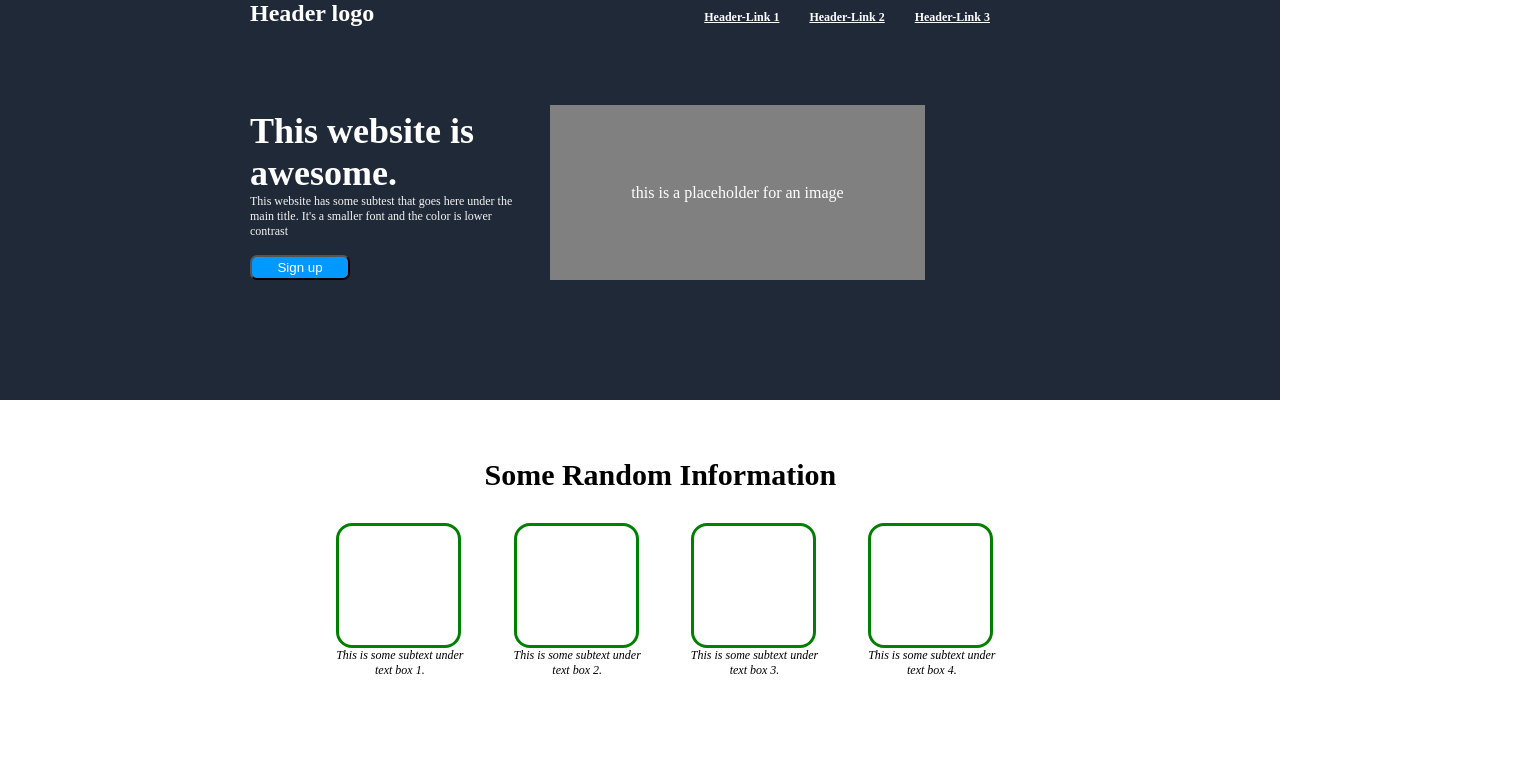
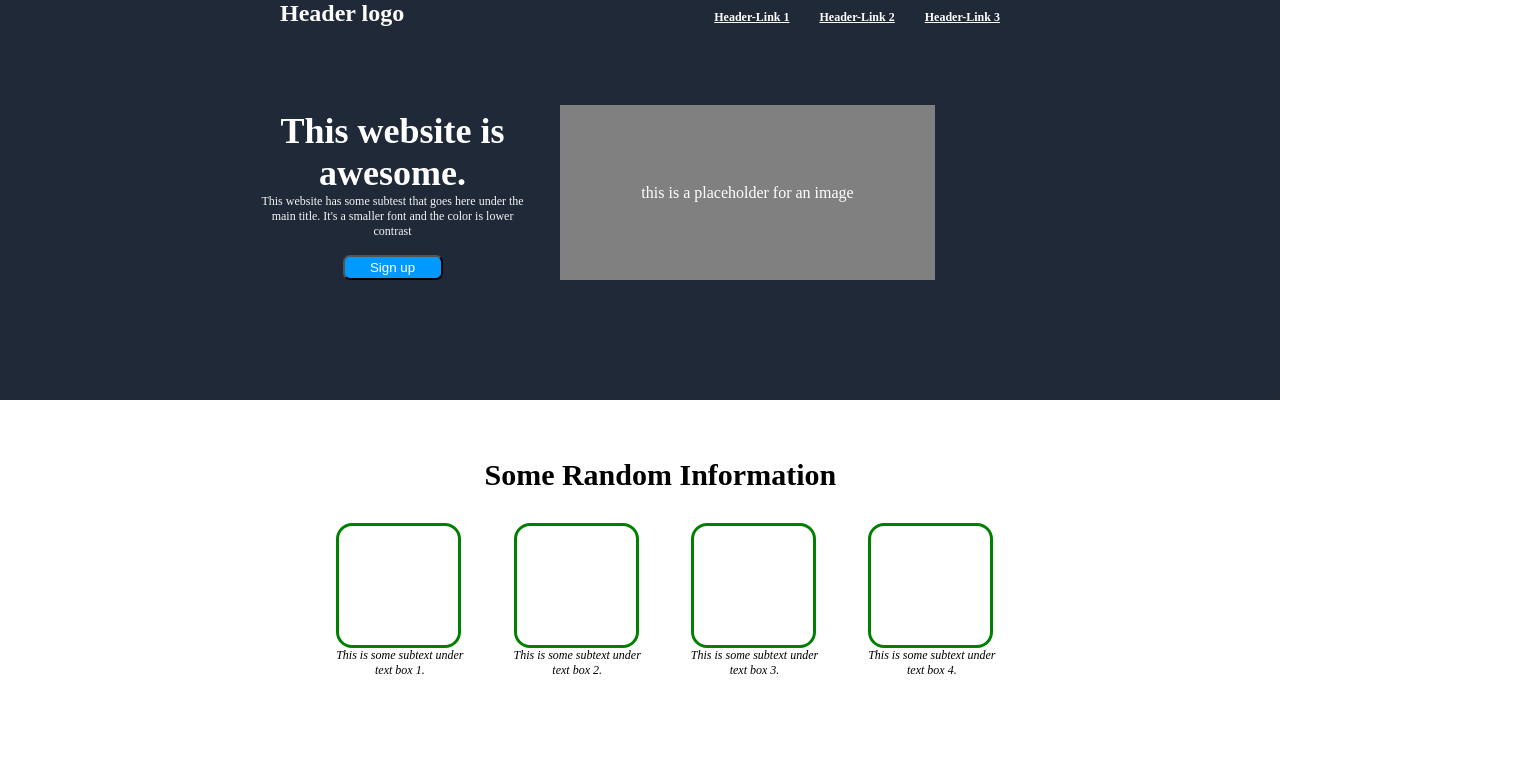
Before and after one commit to mark115001/Landing-Page, a plain HTML site: page index.html in a window 1280 px wide. Shown: the top 784 px of the page, 1530 px wide, since content can reach past the window. Drawn offline with Linux system fonts and the light colour scheme.

Commit message:
Tried to center all section so they moved together

```diff
--- a/styles.css
+++ b/styles.css
@@ -4,9 +4,16 @@
     box-sizing: border-box;
     }
 
+    .new-header-container {
+        display: grid;
+        justify-content: center;
+        align-items: center;
+   }
+
     .container {
     display: flex;
     position: relative;
+    justify-content: center;
     height: 400px;
     right: 150px;
     justify-content: center;  /* horizontal boxes center inside red perimeter */
@@ -53,6 +60,7 @@
     .header-logo {
     display: flex;
     position: relative;
+    justify-content: center;
     color: white;
     width: auto;
     height: 25px;
@@ -60,7 +68,7 @@
     color: white;
     font-size: 24px;
     font-weight: 900;
-    left: 250px;
+    /* left: 0px; */
     gap: 30px;
     }
 
@@ -71,8 +79,11 @@
 
     .topline {
     position: relative;
+    justify-content: center;
+    align-items: center;
+    text-align: center;
     color: white;
-    margin-right: 300px;
+    margin-right: 280px;
     }
 
     .topline2 {
@@ -91,10 +102,11 @@
 
     .awesome {
     position: relative;
+    text-align: center;
     height: 200px;
     width: 375px;
     top: 85px;
-    left: 250px;
+    left: -75px;
     background-color: #1f2937;
     color: white;
     font-size: 36px;
@@ -110,7 +122,7 @@
     background-color: gray;
     color: white;
     top: -120px;
-    left: 550px;
+    left: 280px;
     }
 
     .new-header-container {
@@ -169,6 +181,7 @@
     width: 100px;
     border-radius: 5px;
     border: 2px solid #ffffff;
+    cursor: pointer;
     }
 
     .awebutton {
```
Also changed, not shown: index.html (+3 -7 lines).
